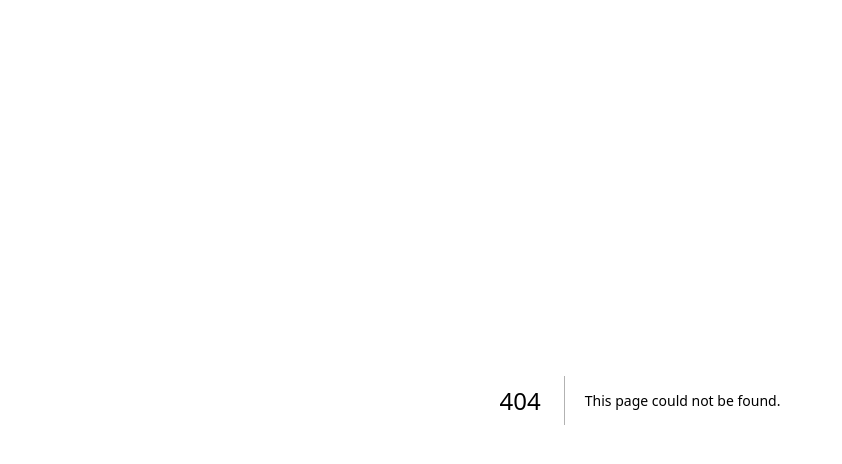
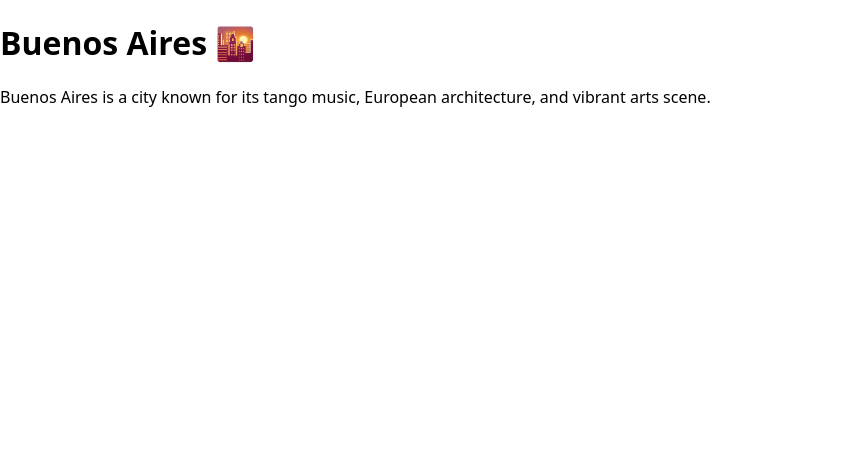
Before and after one commit to Miriam-Voelkl/self-directed-learning_cities-of-the-world, a Next.js app: page /cities/buenos-aires in a window 1280 px wide. Before the commit this address had no page. Shown: the top 464 px of the page, without its empty margins (0-842 px from the left). Built offline with nearby package versions, Linux system fonts and the light colour scheme.

Commit message:
add dynamic routing to city pages

```diff
--- /dev/null
+++ b/pages/cities/[slug].js
@@ -0,0 +1,20 @@
+import { useRouter } from "next/router";
+import { cities } from "@/lib/data";
+
+export default function City() {
+  const router = useRouter();
+  const { slug } = router.query;
+
+  if (!slug) {
+    return;
+  }
+  const currentCity = cities.find((city) => city.slug === slug);
+  const { name, description } = currentCity;
+
+  return (
+    <>
+      <h1>{name} 🌇</h1>
+      <p>{description}</p>
+    </>
+  );
+}
```
Also changed, not shown: pages/cities/index.js (+5 -2 lines).
